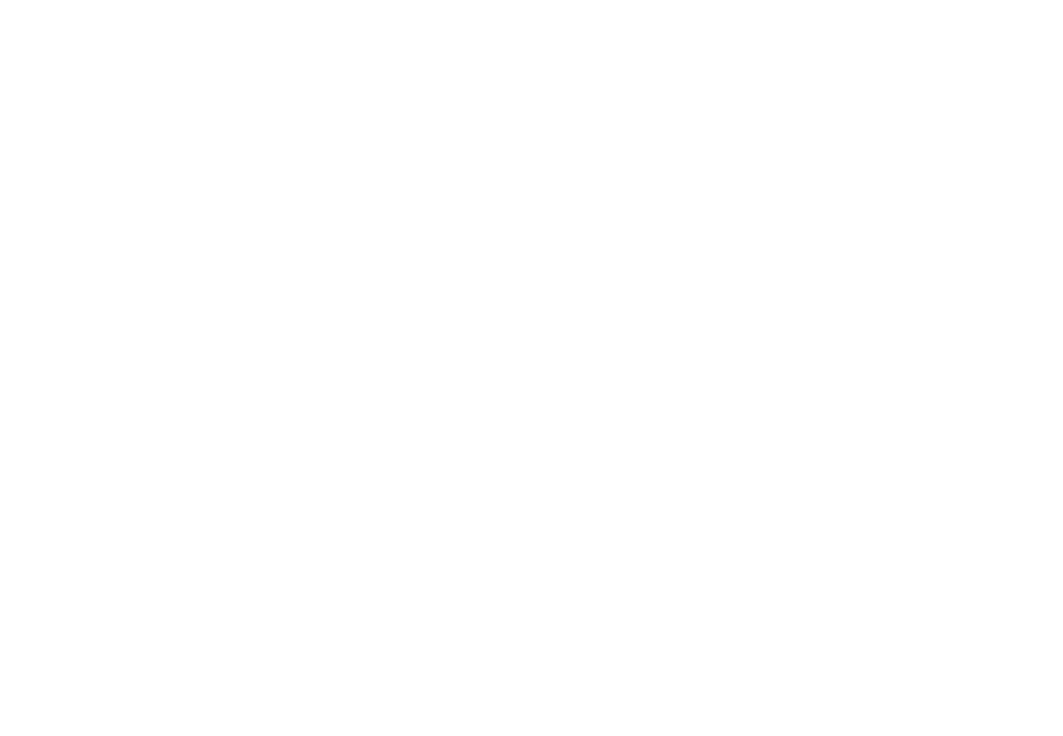
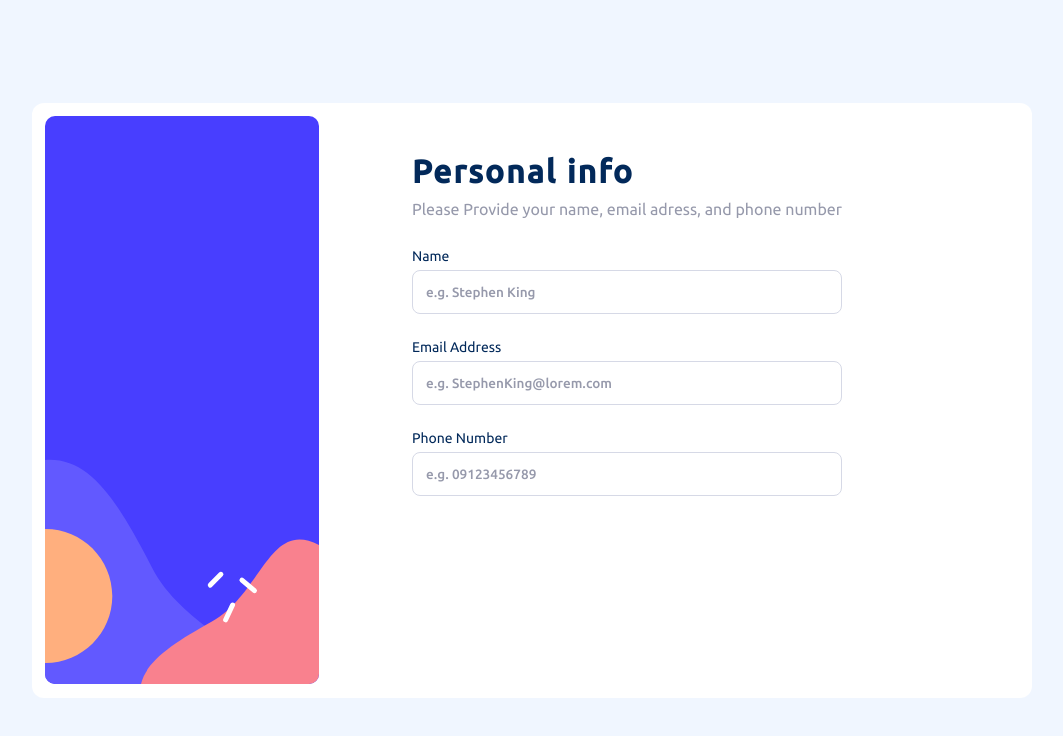
Before and after one commit to Mahdi-Shayan/multi-step-form, a React (Create React App) app: page / in a window 1280 px wide. Shown: the top 736 px of the page, without its empty margins (108-1171 px from the left). Built offline with nearby package versions, Linux system fonts and the light colour scheme.

Commit message:
make step one

```diff
--- a/package.json
+++ b/package.json
@@ -6,12 +6,15 @@
     "@testing-library/jest-dom": "^5.17.0",
     "@testing-library/react": "^13.4.0",
     "@testing-library/user-event": "^13.5.0",
+    "formik": "^2.4.6",
     "react": "^18.3.1",
     "react-dom": "^18.3.1",
     "react-router-dom": "^7.0.1",
     "react-scripts": "5.0.1",
     "sass": "^1.81.0",
-    "web-vitals": "^2.1.4"
+    "web-vitals": "^2.1.4",
+    "yup": "^1.4.0",
+    "yup-phone": "^1.3.2"
   },
   "scripts": {
     "start": "react-scripts start",
--- a/src/App.js
+++ b/src/App.js
@@ -1,10 +1,24 @@
+import { Route, Routes } from "react-router-dom";
+
+// Styles
+import './pages-style/multi-steps.scss'
+
+// Layouts
+import Layout from "./layouts/Layout";
+
+// Pages
+import MultiStep from "./pages/multi-steps";
 
 function App() {
-  return (
-    <div className="App">
-
-    </div>
-  );
+   return (
+      <>
+         <Routes>
+            <Route path="/" element={<Layout />}>
+               <Route index element={<MultiStep />} />
+            </Route>
+         </Routes>
+      </>
+   );
 }
 
 export default App;
--- /dev/null
+++ b/src/components/global/Header.jsx
@@ -0,0 +1,27 @@
+function Header({ title, subtitle }) {
+   return (
+      <>
+         <div style={{ marginBottom: "30px" }}>
+            <h1
+               style={{
+                  letterSpacing: "2px",
+                  color: "hsl(213, 96%, 18%)",
+                  marginBottom: "10px",
+               }}
+            >
+               {title}
+            </h1>
+            <p
+               style={{
+                  color: "hsl(231, 11%, 63%)",
+                  fontFamily: "regular",
+               }}
+            >
+               {subtitle}
+            </p>
+         </div>
+      </>
+   );
+}
+
+export default Header;
--- /dev/null
+++ b/src/components/step-one/index.jsx
@@ -0,0 +1,105 @@
+import { useFormik } from "formik";
+import Header from "../global/Header";
+import { schema } from "../../helper/schema";
+
+// Style
+import "./style.scss";
+
+function StepOne() {
+   const {
+      values,
+      errors,
+      touched,
+      handleBlur,
+      handleChange,
+      handleSubmit,
+   } = useFormik({
+      initialValues: {
+         name: "",
+         email: "",
+         phone: "",
+      },
+      validationSchema: schema,
+   });
+
+   return (
+      <>
+         <div className="step-one">
+            <Header
+               title="Personal info"
+               subtitle="Please Provide your name, email adress, and phone number"
+            />
+            <form onSubmit={handleSubmit}>
+               <label>
+                  <div className="txt">
+                     <span>Name</span>
+                     {errors?.name && touched.name && (
+                        <p className="err">{errors?.name}</p>
+                     )}
+                  </div>
+                  <input
+                     style={{
+                        borderColor:
+                           errors?.name && touched.name
+                              ? "hsl(354, 84%, 57%)"
+                              : "hsl(229, 24%, 87%)",
+                     }}
+                     name="name"
+                     type="text"
+                     placeholder="e.g. Stephen King"
+                     value={values.name}
+                     onChange={handleChange}
+                     onBlur={handleBlur}
+                  />
+               </label>
+               <label>
+                  <div className="txt">
+                     <span>Email Address</span>
+                     {errors?.email && touched.email && (
+                        <p className="err">{errors?.email}</p>
+                     )}
+                  </div>
+                  <input
+                     style={{
+                        borderColor:
+                           errors?.email && touched.email
+                              ? "hsl(354, 84%, 57%)"
+                              : "hsl(229, 24%, 87%)",
+                     }}
+                     name="email"
+                     type="email"
+                     placeholder="e.g. StephenKing@lorem.com"
+                     value={values.email}
+                     onChange={handleChange}
+                     onBlur={handleBlur}
+                  />
+               </label>
+               <label>
+                  <div className="txt">
+                     <span>Phone Number</span>
+                     {errors?.phone && touched.phone && (
+                        <p className="err">{errors?.phone}</p>
+                     )}
+                  </div>
+                  <input
+                     style={{
+                        borderColor:
+                           errors?.phone && touched.phone
+                              ? "hsl(354, 84%, 57%)"
+                              : "hsl(229, 24%, 87%)",
+                     }}
+                     name="phone"
+                     type="text"
+                     placeholder="e.g. 09123456789"
+                     value={values.phone}
+                     onChange={handleChange}
+                     onBlur={handleBlur}
+                  />
+               </label>
+            </form>
+         </div>
+      </>
+   );
+}
+
+export default StepOne;
--- /dev/null
+++ b/src/components/step-one/style.scss
@@ -0,0 +1,39 @@
+.step-one {
+   form {
+      label {
+         display: flex;
+         flex-direction: column;
+         gap: 6px;
+         .txt {
+            display: flex;
+            justify-content: space-between;
+            span {
+               font-family: 'regular';
+               font-size: 14px;
+            }
+            .err {
+               color: hsl(354, 84%, 57%);
+               font-family: 'medium';
+               font-size: 15px;
+            }
+         }
+         input {
+            font-family: 'medium';
+            color: hsl(213, 96%, 18%);
+            outline: none;
+            border: 1px solid hsl(229, 24%, 87%);
+            font-size: 14px;
+            padding: 13px;
+            border-radius: 8px;
+            margin-bottom: 25px;
+            &::placeholder {
+               color: hsl(231, 11%, 63%);
+               font-size: 13.5px;
+            }
+            &:focus {
+               border-color: hsl(243, 100%, 62%);
+            }
+         }
+      }
+   }
+}
--- /dev/null
+++ b/src/helper/schema.js
@@ -0,0 +1,10 @@
+import * as yup from "yup";
+
+export const schema = yup.object().shape({
+   name: yup.string().min(4).required("This field is required"),
+   email: yup
+      .string()
+      .email("Please enter valid email")
+      .required("This field is required"),
+   phone: yup.string().min(11).required("This field is required"),
+});
--- a/src/index.js
+++ b/src/index.js
@@ -1,10 +1,16 @@
 import React from 'react';
 import ReactDOM from 'react-dom/client';
 import App from './App';
+import './index.scss'
+import { BrowserRouter, Route, Routes } from 'react-router-dom';
 
 const root = ReactDOM.createRoot(document.getElementById('root'));
 root.render(
   <React.StrictMode>
-    <App />
+    <BrowserRouter>
+      <Routes>
+        <Route path='/' element={<App />}/>
+      </Routes>
+    </BrowserRouter>
   </React.StrictMode>
 );
--- /dev/null
+++ b/src/layouts/Layout.jsx
@@ -0,0 +1,15 @@
+import { Outlet } from "react-router-dom";
+
+
+function Layout() {
+   return (<>
+      <div className="App">
+
+         <div className="main">
+            <Outlet />
+         </div>
+      </div>
+   </>);
+}
+
+export default Layout;
--- /dev/null
+++ b/src/pages-style/_config.scss
@@ -0,0 +1,2 @@
+$text_color: hsl(213, 96%, 18%);
+$bg_color: hsl(217, 100%, 97%)
--- /dev/null
+++ b/src/pages-style/multi-steps.scss
@@ -0,0 +1,19 @@
+.multi-steps-container {
+   height: 595px;
+   width: 1000px;
+   background-color: hsl(0, 0%, 100%);
+   border-radius: 12px;
+   display: flex;
+   color: hsl(213, 96%, 18%);
+   .steps {
+      background: url('../assets/images/bg-sidebar-desktop.svg');
+      background-position: center;
+      background-repeat: no-repeat;
+      object-fit: cover;
+      height: 100%;
+      width: 30%;
+   }
+   .form-container {
+      padding: 50px 80px;
+   }
+}
--- /dev/null
+++ b/src/pages/multi-steps.jsx
@@ -0,0 +1,19 @@
+import StepOne from "../components/step-one";
+
+function MultiStep() {
+   return (<>
+      <div className="multi-steps-container">
+         <div className="steps">
+
+         </div>
+         <div className="form-container">
+            <div className="forms">
+               <StepOne />
+            </div>
+            <div className="btn-container"></div>
+         </div>
+      </div>
+   </>);
+}
+
+export default MultiStep;
```
Also changed, not shown: 1 other file (tests, documents, lock files or other folders).
